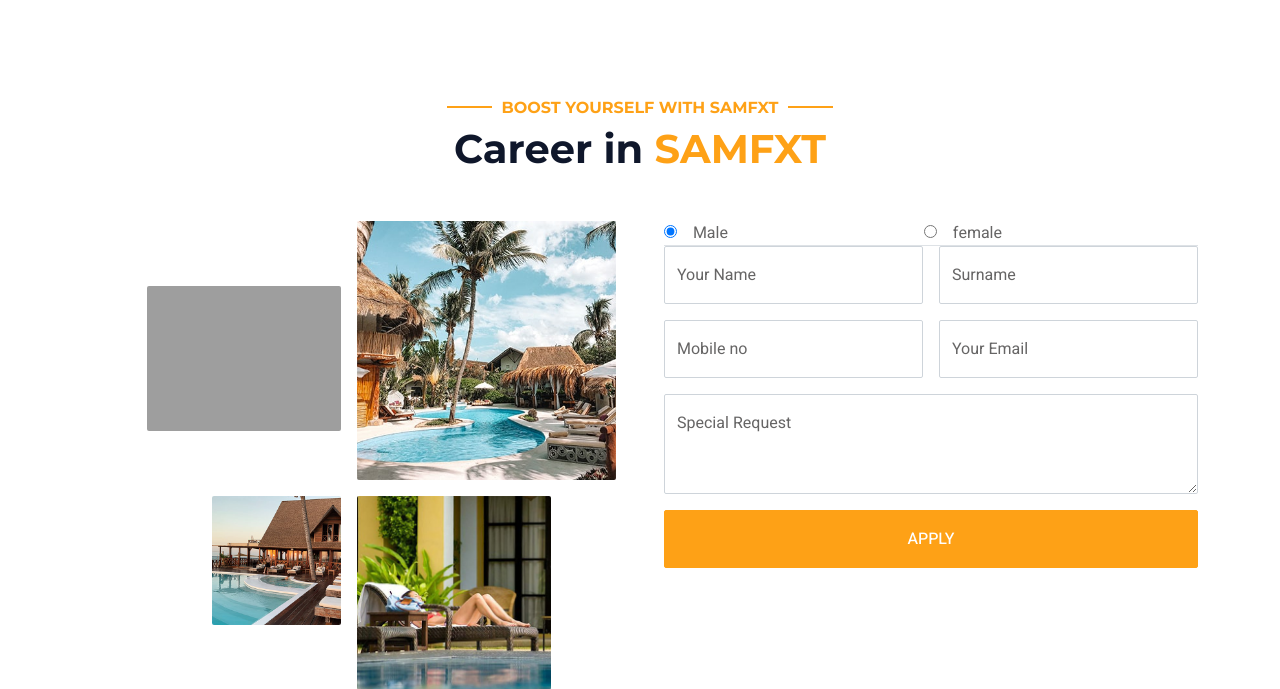
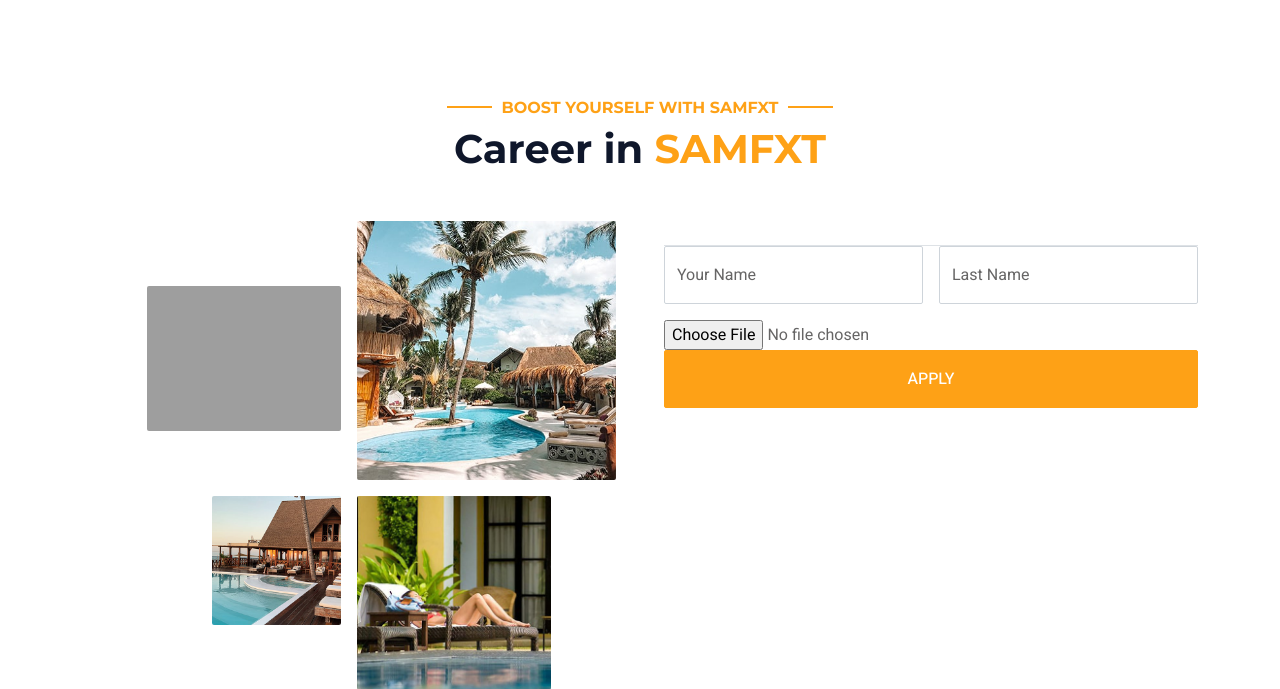
Before and after one commit to nicksdev29/forexWeb, a PHP site: page /career.php in a window 1280 px wide. Shown: the part 391-1080 px from the top of the page. Run offline with PHP 8.4, Linux system fonts and the light colour scheme; some libraries are stand-ins or nearby versions; grey boxes are pictures that could not be loaded.

Commit message:
career form edited

```diff
--- a/career.php
+++ b/career.php
@@ -94,14 +94,14 @@
                         <div class="wow fadeInUp" data-wow-delay="0.2s">
                             <form>
                             <div class="form-group border-bottom d-flex align-items-center justify-content-between flex-wrap">
-                <label class="option my-sm-0 my-2">
+                <!--<label class="option my-sm-0 my-2">
                     <input type="radio" name="radio" checked>&nbsp;&nbsp;&nbsp; Male
                     <span class="checkmark"></span>
                 </label>
                 <label class="option my-sm-0 my-2">
                     <input type="radio" name="radio" >&nbsp;&nbsp;&nbsp; female
                     <span class="checkmark"></span>
-                </label>
+                </label>------>
                 <br>
                     </div>
                                 <div class="row g-3">
@@ -114,7 +114,7 @@
                                     <div class="col-md-6">
                                         <div class="form-floating">
                                             <input type="Surname" class="form-control" id="Surname" placeholder="Your Surname">
-                                            <label for="surname">Surname</label>
+                                            <label for="surname">Last Name</label>
                                         </div>
                                     </div>
                                     <!--<div class="col-md-6">
@@ -122,7 +122,7 @@
                                             <input type="text" class="form-control datetimepicker-input" id="checkin" placeholder="Check In" data-target="#date3" data-toggle="datetimepicker" />
                                             <label for="checkin">Resigned</label>
                                         </div>
-                                    </div>--->
+                                    </div>
                                     <div class="col-md-6">
                                         <div class="form-floating">
                                             <input type="mobile no" class="form-control" id="mobile no" placeholder="Your mobile no">
@@ -135,12 +135,12 @@
                                             <label for="email">Your Email</label>
                                         </div>
                                     </div>
-                                    <!----<div class="form-group d-sm-flex margin">
+                                    <div class="form-group d-sm-flex margin">
                 <div class="d-flex align-items-center flex-fill me-sm1 my-sm-0 border-bottom position-relative">
                     <input type="date" required placeholder="Depart Date" class="form-control">
                     <div class="label" id="depart"></div>
                 </div>
-                <!---<div class="d-flex align-items-center flex-fill ms-sm-1 my-sm-0 my-4 border-bottom position-relative">
+                <div class="d-flex align-items-center flex-fill ms-sm-1 my-sm-0 my-4 border-bottom position-relative">
                     <input type="date" required placeholder="Return Date" class="form-control">
                     <div class="label" id="return"></div>
                 </div>
@@ -174,14 +174,17 @@
                                             </select>
                                             <label for="select3">Select A Class</label>
                                           </div>
-                                    </div>----------------------------------------------------->
+                                    </div>
                                     <div class="col-12">
                                         <div class="form-floating">
                                             <textarea class="form-control" placeholder="Special Request" id="message" style="height: 100px"></textarea>
                                             <label for="message">Special Request</label>
                                         </div>
-                                    </div>
+                                    </div>----------------------------------------------------->
                                     <div class="col-12">
+                                    <form action="/action_page.php">
+                                           <input type="file" id="myFile" name="filename">
+                                            </form>
                                         <button class="btn btn-primary w-100 py-3" type="submit">Apply</button>
                                     </div>
                                 </div>
```
